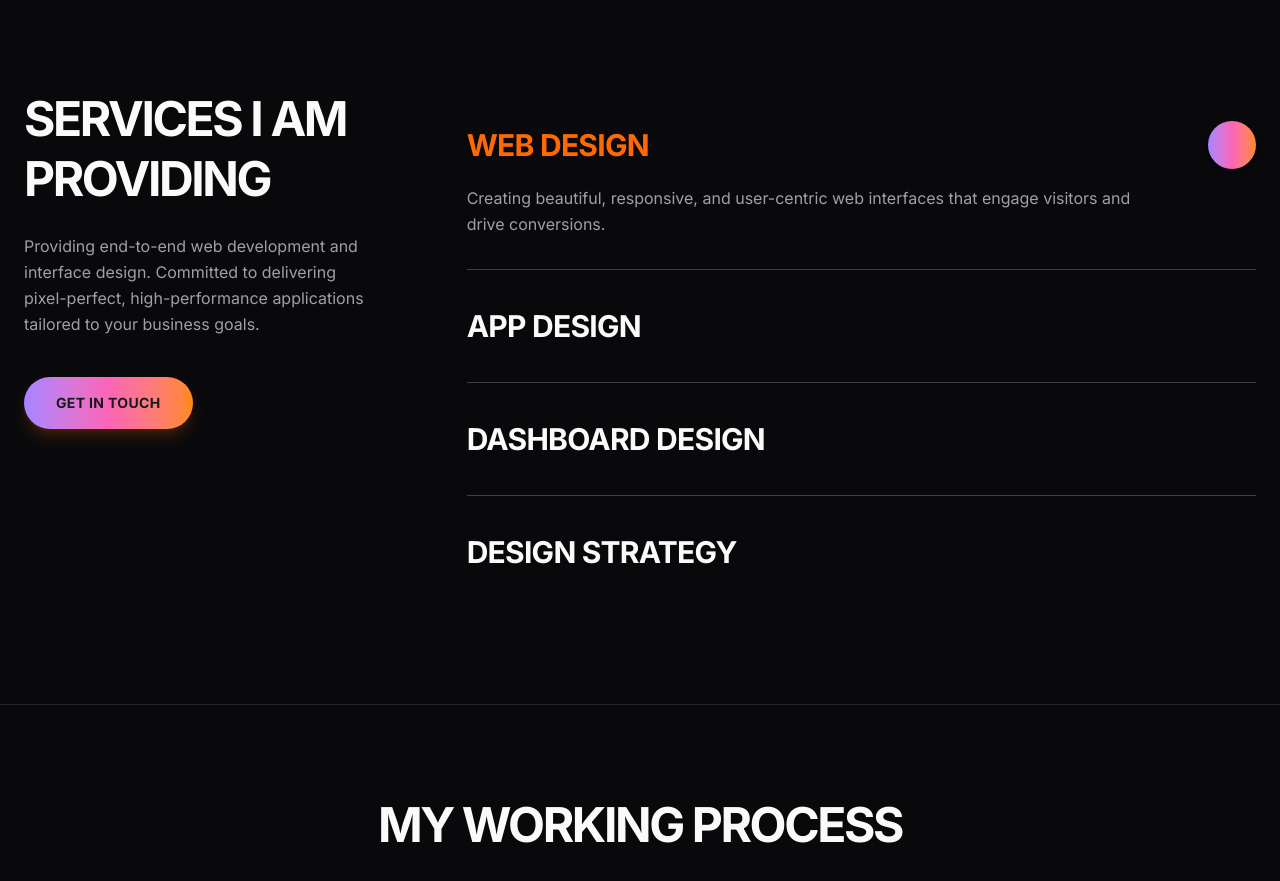
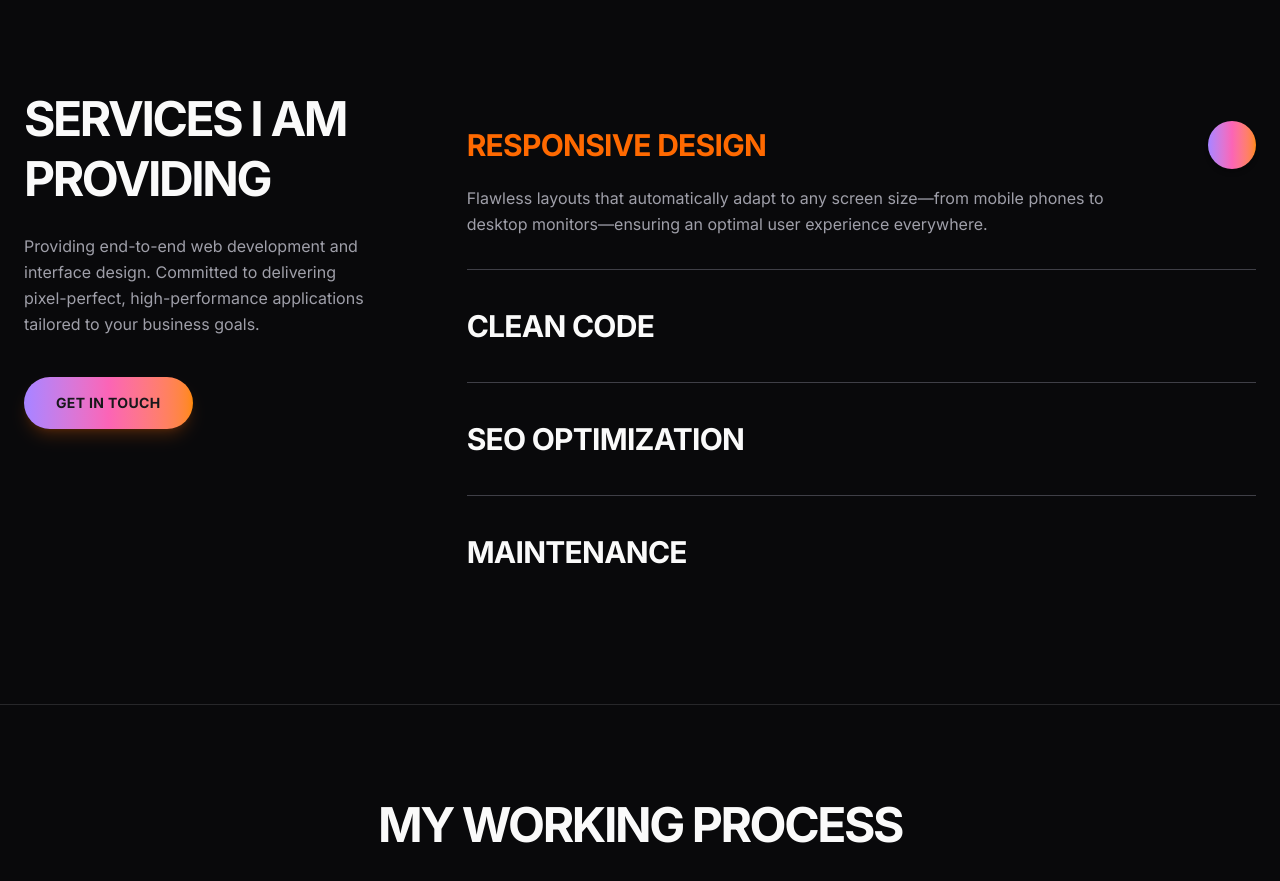
Before and after one commit to ko-htet-myat/portfolio, a Next.js app: page / in a window 1280 px wide. Shown: the part 2080-2961 px from the top of the page. Built offline with nearby package versions, Linux system fonts and the light colour scheme; no server answers; some icons are missing.

Commit message:
fix: change services

```diff
--- a/components/language-provider.tsx
+++ b/components/language-provider.tsx
@@ -73,18 +73,21 @@ const translations = {
     "services.desc":
       "Providing end-to-end web development and interface design. Committed to delivering pixel-perfect, high-performance applications tailored to your business goals.",
     "services.button": "GET IN TOUCH",
-    "services.1.title": "WEB DESIGN",
+    "services.1.title": "Responsive Design",
     "services.1.desc":
-      "Creating beautiful, responsive, and user-centric web interfaces that engage visitors and drive conversions.",
-    "services.2.title": "APP DESIGN",
+      "Flawless layouts that automatically adapt to any screen size—from mobile phones to desktop monitors—ensuring an optimal user experience everywhere.",
+    "services.2.title": "Clean Code",
     "services.2.desc":
-      "Designing intuitive and engaging mobile applications for iOS and Android platforms with a focus on user experience.",
-    "services.3.title": "DASHBOARD DESIGN",
+      "Well-structured, optimized, and maintainable code built for fast load speeds, security, and effortless future upgrades.",
+    "services.3.title": "SEO Optimization",
     "services.3.desc":
-      "Building complex data visualization dashboards that are easy to understand, navigate, and interact with.",
-    "services.4.title": "DESIGN STRATEGY",
+      "Implementing best practices for search engine optimization, ensuring your website ranks higher in search results and attracts more organic traffic.",
+    "services.4.title": "Maintenance",
     "services.4.desc":
-      "Developing comprehensive design systems and strategies to ensure brand consistency across all digital touchpoints.",
+      "Reliable ongoing support, security monitoring, and updates to keep your website fast, safe, and running smoothly long after launch.",
+    "services.5.title": "Agentic Coding",
+    "services.5.desc":
+      "Next-generation software development leveraging autonomous AI agents to generate, refactor, test, and debug code—dramatically accelerating build times while maintaining high code quality.",
     "skills.title": "My Skills",
     "skills.desc": "Here are some of the technologies I work with.",
   },
@@ -163,6 +166,9 @@ const translations = {
     "services.4.title": "ဒီဇိုင်း မဟာဗျူဟာ",
     "services.4.desc":
       "ဒစ်ဂျစ်တယ် ထိတွေ့မှုအားလုံးတွင် အမှတ်တံဆိပ် ညီညွတ်မှုရှိစေရန် ပြီးပြည့်စုံသော ဒီဇိုင်းစနစ်များနှင့် မဟာဗျူဟာများကို ဖော်ဆောင်ခြင်း။",
+    "services.5.title": "အက်ပ် ဖွံ့ဖြိုးတိုးတက်မှု",
+    "services.5.desc":
+      "အမြန်နှုန်းမြင့်မားပြီး အရည်အသွေးမြင့်မားသော အက်ပ်များကို ဖန်တီးရန် အဆင့်မြင့်နည်းပညာများနှင့် အကောင်းဆုံးလေ့ကျင့်မှုများကို အသုံးပြုခြင်း။",
     "skills.title": "ကျွန်ုပ်၏ ကျွမ်းကျင်မှုများ",
     "skills.desc": "ကျွန်ုပ်အသုံးပြုသော နည်းပညာအချို့ဖြစ်ပါသည်။",
   },
```
